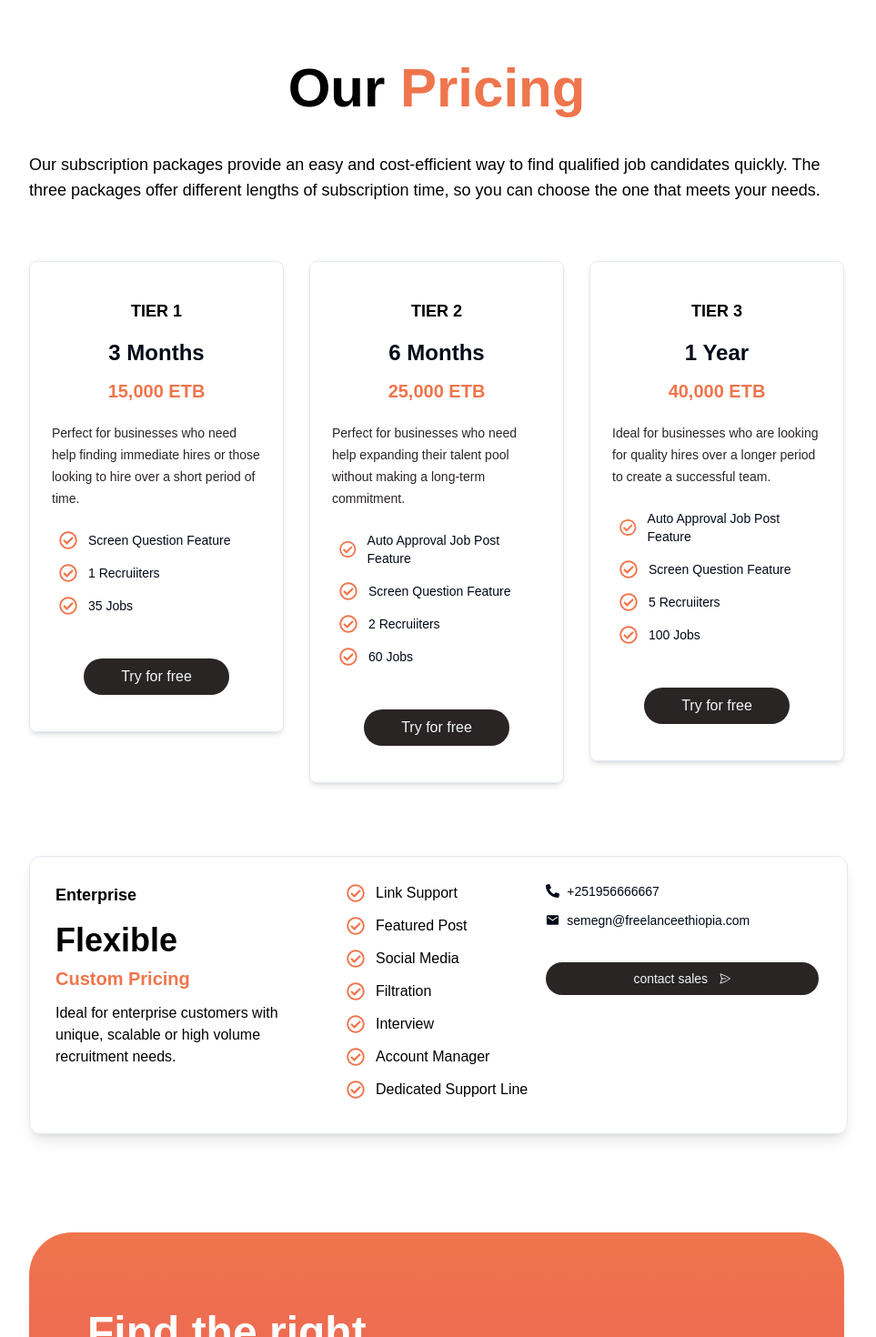
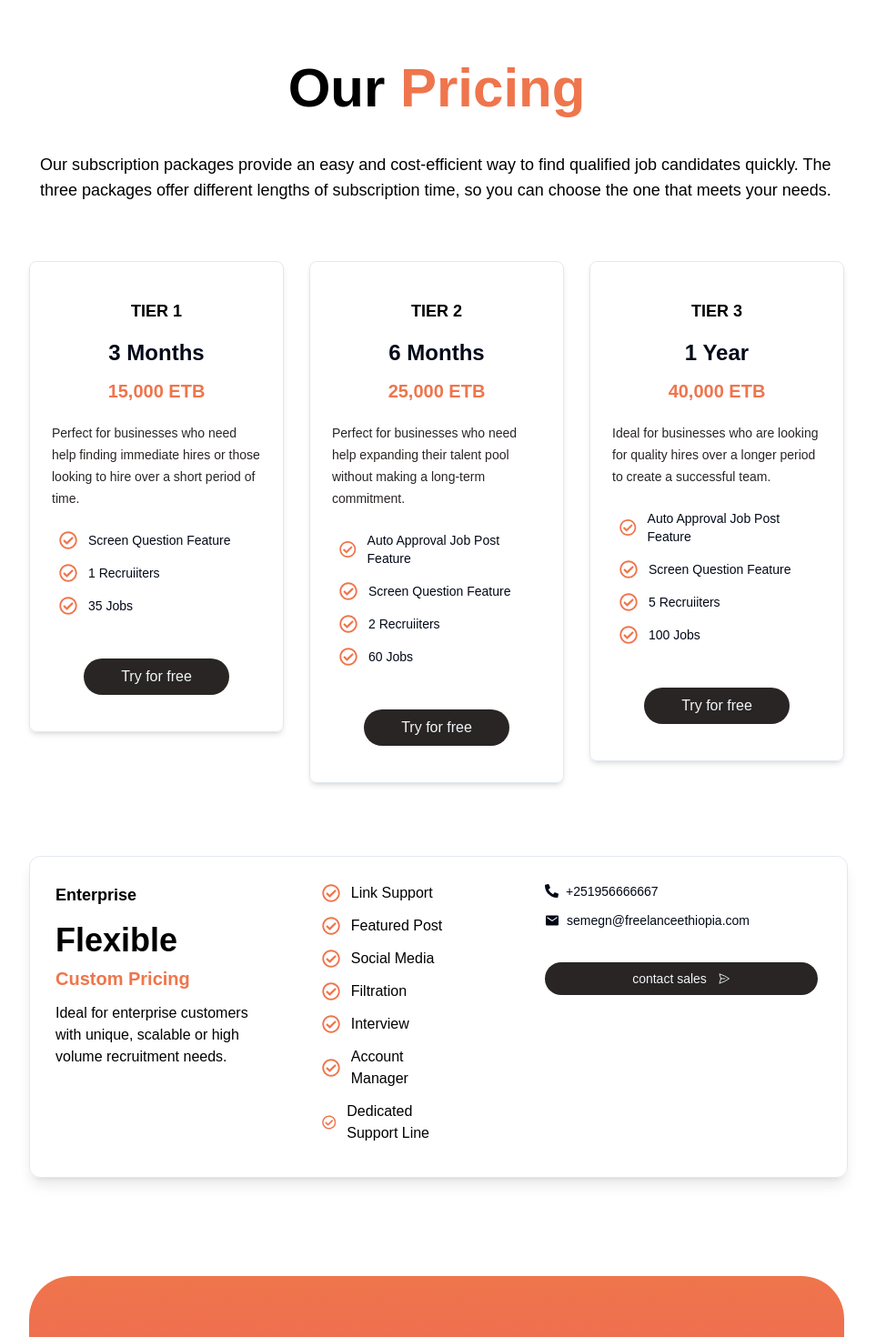
Before and after one commit to hariyebk/freelance-ethiopia-clone, a React (Vite) app: page / in a window 1280 px wide. Shown: the part 1280-2750 px from the top of the page at 91% size, without its empty margins (160-1123 px from the left). Built offline with nearby package versions, Linux system fonts and the light colour scheme; no server answers; some icons are missing.

Commit message:
fixed home page responsivness issues on small screens

```diff
--- a/src/shared/Card.tsx
+++ b/src/shared/Card.tsx
@@ -7,11 +7,11 @@ interface CardProps {
 }
 export default function Card({Title, des, id}: CardProps) {
     return (
-        <div className="relative lg:max-w-full max-sm:h-[490px] sm:h-[390px] md:h-[420px] lg:h-[550px] max-lg:rounded-xl rounded-[30px] mt-16 mb-10">
-            <div className="absolute inset-y-0 max-lg:rounded-lg rounded-[47px] bg-gradient-to-b from-primary to-secondary max-lg:w-full h-full w-full max-lg:px-6 lg:pr-72 lg:pl-16 pt-20 flex flex-col items-start">
-                <h1 className="text-white max-lg:text-[27px] text-5xl lg:leading-tight font-bold"> {Title} </h1>
+        <div className={`relative lg:max-w-full ${id === 1 ? "max-sm:h-[520px]" : "max-sm:h-[460px]"} sm:h-[390px] md:h-[420px] lg:h-[550px] max-lg:rounded-xl rounded-[30px] mt-16 mb-10`}>
+            <div className="absolute inset-y-0 max-lg:rounded-lg rounded-[47px] bg-gradient-to-b from-primary to-secondary max-lg:w-full h-full w-full max-sm:px-4 sm:px-6 lg:pr-72 lg:pl-16 max-sm:pt-10 sm:pt-20 flex flex-col items-start">
+                <h1 className="text-white max-sm:text-xl sm:text-[27px] lg:text-5xl lg:leading-tight font-bold max-sm:ml-3"> {Title} </h1>
                 <p className="w-full lg:w-[460px] text-white max-lg:text-base max-lg:leading-7 text-lg font-palanquin max-lg:font-sans mt-8 lg:mt-14  max-lg:px-3 "> {des} </p>
-                <Link to="/register" className="mt-10 max-sm:mt-14 lg:mt-14 lg:w-[200px] text-base bg-slate-50 lg:py-2.5 max-lg:py-2 max-lg:px-7 text-primary text-center lg:uppercase rounded-full font-palanquin font-semibold"> Get Started </Link>
+                <Link to="/register" className="mt-10 max-sm:mt-10 lg:mt-14 lg:w-[200px] text-base bg-slate-50 lg:py-2.5 max-lg:py-2 max-lg:px-7 text-primary text-center lg:uppercase rounded-full font-palanquin font-semibold"> Get Started </Link>
                 <img src={id === 1 ? "./Images/forcard1.svg" : "./Images/forcard2.svg"} alt="people" width={400} height={500} className="max-lg:hidden object-contain absolute top-44 lg:top-40 right-1 z-10"/>
             </div>
         </div>
--- a/src/shared/Footer.tsx
+++ b/src/shared/Footer.tsx
@@ -14,12 +14,12 @@ export default function Footer() {
         <footer className="bg-[#3e3e3e] relative bottom-0 inset-x-0">
             {!role && <section>
                     <div className="flex flex-1 items-center justify-center">
-                        <div className="max-lg:mb-10 my-20 max-lg:ml-12 md:mx-20 xl:ml-24 flex max-lg:flex-col justify-between items-center max-lg:gap-10">
+                        <div className="max-lg:mb-10 my-20 max-sm:ml-20 sm:ml-12 md:mx-20 xl:ml-24 flex max-lg:flex-col justify-between items-center max-lg:gap-10">
                             <div className="flex flex-1 max-lg:flex-row max-lg:gap-10 flex-col max-lg:-ml-16">
                                 <img src="/Images/footer-logo.png" alt="footer-logo" className="h-16 w-36 object-contain" />
-                                <p className="mt-5 font-montserrat text-slate-200 max-lg:text-sm max-lg:w-[200px] text-base font-normal  max-w-[400px]"> Powerful Freelance Marketplace System with ability to change the Users (Freelancers & Clients)</p>
+                                <p className="mt-5 font-montserrat text-slate-200 max-sm:text-xs max-lg:text-sm max-lg:w-[200px] text-base font-normal  max-w-[400px] max-sm:pr-5"> Powerful Freelance Marketplace System with ability to change the Users (Freelancers & Clients)</p>
                             </div>
-                            <div className="flex items-center gap-10 md:ml-10 max-lg:max-w-[450px] w-[500px]">
+                            <div className="flex max-sm:ml-3 max-sm:gap-3 items-center gap-10 md:ml-10 max-lg:max-w-[450px] w-[500px]">
                                 {
                                     footerLinks.map((catagory) => {
                                         return (
@@ -39,7 +39,7 @@ export default function Footer() {
                                     })
                                 }
                             </div>
-                            <div className="xl:mr-10 max-lg:mx-auto">
+                            <div className="xl:mr-10 max-sm:-ml-20 sm:mx-auto">
                                 {contactInfo.map((info) => {
                                     return (
                                         <div key={info.Title} className="flex flex-1 flex-col text-slate-200">
--- a/src/shared/Testimonials.tsx
+++ b/src/shared/Testimonials.tsx
@@ -20,24 +20,26 @@ export default function Testimonials({subject, testimonial}: TestimonialsProps)
                 opts={{
                     align: "center",
                 }}
-                className="mt-20 lg:w-[800px] max-md:w-[350px] md:w-[600px] mx-auto"
+                className="mt-20 max-sm:ml-4 lg:w-[800px] max-md:w-[350px] md:w-[600px] sm:mx-auto"
                 >
                     <CarouselContent>
                         {testimonial.map((client) => {
                             return (
                                 <CarouselItem key={client.name} className="md:basis-1/2 lg:basis-1/2" >
-                                    <Card className="w-[300px] xl:w-[360px] border border-primary ml-4">
+                                    <Card className="max-sm:w-[280px] w-[300px] xl:w-[360px] border border-primary sm:ml-4">
                                         <CardContent className="bg-white rounded-lg h-[270px] flex flex-col items-center justify-center shadow-lg py-3 px-4">
-                                            <h2 className="mt-5 text-center text-base font-palanquin font-semibold"> {client.name} </h2>
-                                            <p className="text-sm font-palanquin mt-5"> {client.comment} </p>
+                                            <h2 className="mt-5 max-sm:mt-3 text-center text-base font-palanquin font-semibold"> {client.name} </h2>
+                                            <p className="text-sm font-palanquin mt-5 max-sm:ml-5"> {client.comment} </p>
                                         </CardContent>
                                     </Card>
                                 </CarouselItem>
                             )
                         })}
                     </CarouselContent>
-                    <CarouselPrevious/>
-                    <CarouselNext />
+                    <div className="max-sm:hidden">
+                        <CarouselPrevious/>
+                        <CarouselNext />
+                    </div>
                 </Carousel>
             </div>
     )
--- a/src/shared/pieces/Pricing.tsx
+++ b/src/shared/pieces/Pricing.tsx
@@ -7,7 +7,7 @@ export default function Pricing() {
     return (
         <div className="mt-20 flex flex-1 flex-col items-start min-h-screen">
             <h1 className="mx-auto font-bold font-palanquin max-lg:text-5xl text-6xl text-black"> Our <span className="text-primary font-bold"> Pricing </span></h1>
-            <p className="mt-10 max-lg:ml-3 max-lg:px-4 text-black max-lg:text-lg text-lg font-palanquin leading-7 max-lg:tex-justify"> Our subscription packages provide an easy and cost-efficient way to find qualified job candidates quickly. The three packages offer different lengths of subscription time, so you can choose the one that meets your needs. </p>
+            <p className="mt-10 sm:ml-3 max-lg:px-4 text-black max-sm:text-justify max-sm:text-base max-lg:text-lg text-lg font-palanquin leading-7 max-lg:tex-justify"> Our subscription packages provide an easy and cost-efficient way to find qualified job candidates quickly. The three packages offer different lengths of subscription time, so you can choose the one that meets your needs. </p>
             <div className="mt-16 flex max-md:flex-col justify-center items-start w-full max-md:w-[300px] max-lg:mx-auto gap-7">
                 {packages.map((plan) => {
                     return (
--- a/src/shared/pieces/Services.tsx
+++ b/src/shared/pieces/Services.tsx
@@ -9,14 +9,14 @@ export default function Services() {
         <div className="max-lg:w-full w-[900px] max-lg:my-10 my-20 max-lg:px-10 max-lg:pt-5 shadow-lg border rounded-xl max-lg:h-auto h-auto pb-6 flex max-lg:flex-col lg:gap-5">
                 <div className="flex flex-col mt-7 ml-7 mb-7">
                     <h3 className="text-lg font-semibold font-palanquin text-black"> Enterprise </h3>
-                    <div className="max-lg:flex items-center gap-2.5 max-lg:my-2">
+                    <div className="max-lg:flex max-sm:flex-col max-sm:gap-2 max-sm:items-start items-center gap-2.5 max-lg:my-2">
                         <h1 className="mt-4 max-lg:text-2xl text-4xl text-black font-bold font-palanquin"> Flexible </h1>
                         <p className="max-lg:mt-5 max-lg:mb-1 mt-2 text-primary text-xl font-bold font-palanquin "> Custom Pricing </p>
                     </div>
                     <p className="mt-3 text-black font-montserrat text-base max-w-[300px]"> Ideal for enterprise customers with unique, scalable or high volume recruitment needs. </p>
                 </div>
                 <hr className="lg:hidden bodrer-0.5 border-gray-300" />
-                <ul className="mt-7 max-lg:px-9">
+                <ul className="mt-7 max-sm:px-4 sm:px-9">
                     {enterpriseOpr.map((service) => {
                         return (
                             <li key={service} className="text-base flex items-center gap-3 max-lg:mb-2 mb-3 font-montserrat text-black">
@@ -27,13 +27,13 @@ export default function Services() {
                     })}
                 </ul>
                 <hr className="lg:hidden mt-4 bodrer-0.5 border-gray-300" />
-                <div className="flex flex-col gap-3 my-7 max-lg:px-8 text-sm font-palanquin">
+                <div className="flex flex-col gap-3 my-7 sm:px-8 text-sm font-palanquin">
                     <Link to={`/`} className="max-lg:text-base text-sm hover:text-primary flex items-center gap-2">
                         <FaPhoneAlt style = {{fontSize: "15px"}} />
                         <span> +251956666667 </span>
                     </Link>
-                    <Link to="tel:+251956666667" className="max-lg:text-base text-sm flex items-center gap-2 hover:text-primary">
-                        <IoMdMail  style = {{fontSize: "15px"}} />
+                    <Link to="tel:+251956666667" className="max-lg:text-base text-sm flex max-sm:items-start items-center gap-2 hover:text-primary">
+                        <IoMdMail  className = "max-sm:text-xs sm:text-sm md:text-base" />
                         <span> semegn@freelanceethiopia.com </span>
                     </Link>
                     <Link to="mailto:semegn@freelanceethiopia.com" className="mt-6 sm:[w-250px] md:w-[300px] flex justify-center items-center gap-3 text-slate-100 bg-stone-800 rounded-full px-5 py-2">
```
